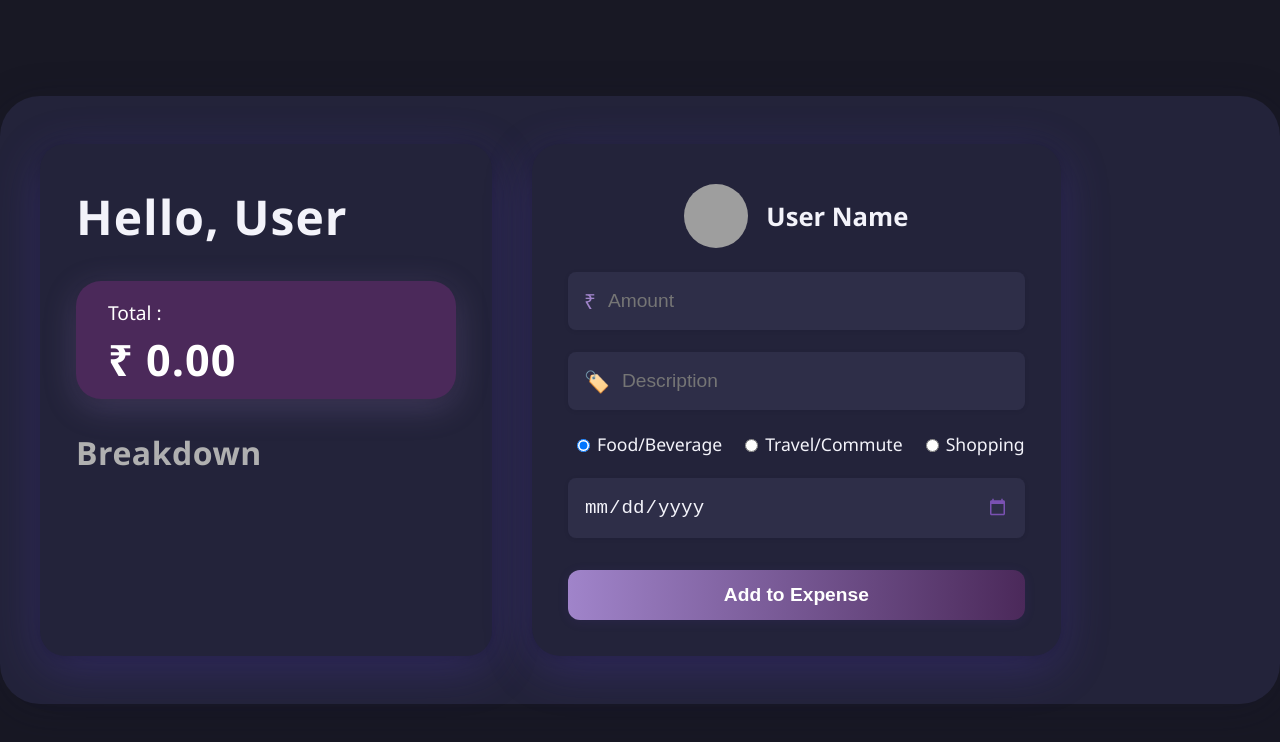
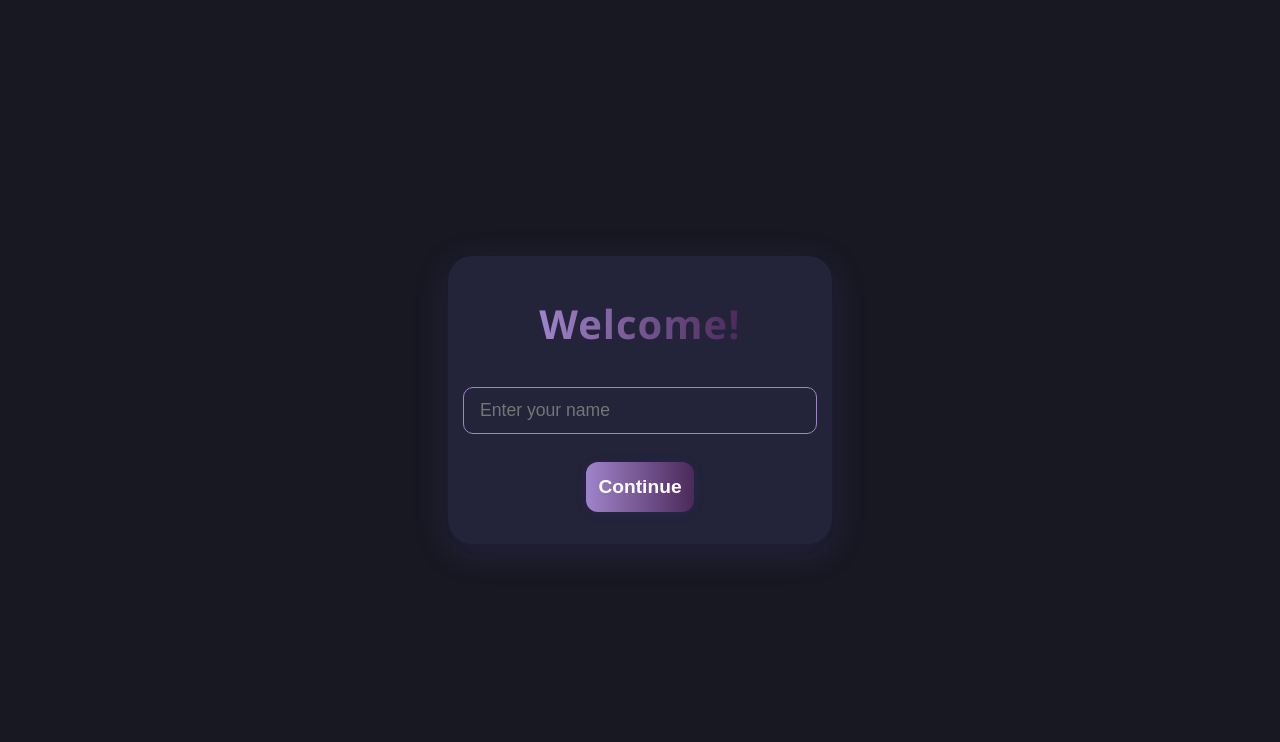
Before and after one commit to Srijanjpg/Expense-Tracker, a plain HTML site: page index.html in a window 1280 px wide. Drawn offline with Linux system fonts and the light colour scheme; grey boxes are pictures that could not be loaded.

Commit message:
Added a login screen

```diff
--- a/index.html
+++ b/index.html
@@ -8,7 +8,14 @@
     <title>Expense Tracker</title>
 </head>
 <body>
-    <div class="main-bg">
+    <div id="login-overlay" class="login-overlay">
+        <form id="login-form" class="login-form">
+            <h2 class="accent-heading">Welcome!</h2>
+            <input type="text" id="login-username" placeholder="Enter your name" required autofocus>
+            <button type="submit" class="add-btn">Continue</button>
+        </form>
+    </div>
+    <div class="main-bg" style="display:none;">
         <div class="dashboard">
             <div class="summary-card">
                 <h2 class="greeting" id="greeting">Hello, User</h2>
--- a/style.css
+++ b/style.css
@@ -256,7 +256,7 @@ body, html {
 
 .add-btn {
     margin-top: 10px;
-    padding: 14px 0;
+    padding: 14px 12px;
     background: linear-gradient(90deg, #a084ca 0%, #4b295a 100%);
     color: #fff;
     border: none;
@@ -278,6 +278,60 @@ body, html {
     cursor: pointer;
 }
 
+/* Login Overlay */
+.login-overlay {
+    position: fixed;
+    inset: 0;
+    background: rgba(24,24,36,0.96);
+    display: flex;
+    align-items: center;
+    justify-content: center;
+    z-index: 1000;
+}
+
+.login-form {
+    background: #23233a;
+    padding: 40px 32px 32px 32px;
+    border-radius: 24px;
+    box-shadow: 0 8px 32px 0 rgba(90, 78, 147, 0.25), 0 1.5px 8px 0 rgba(0,0,0,0.18);
+    border: 0.1px #a084ca;
+    display: flex;
+    flex-direction: column;
+    align-items: center;
+    min-width: 320px;
+    gap: 18px;
+}
+
+.accent-heading {
+    font-size: 2.5rem;
+    font-weight: 700;
+    margin: 0 0 18px 0;
+    color: #a084ca;
+    letter-spacing: 1px;
+    text-align: center;
+    background: linear-gradient(90deg, #a084ca 0%, #4b295a 100%);
+    -webkit-background-clip: text;
+    -webkit-text-fill-color: transparent;
+    background-clip: text;
+}
+
+#login-username {
+    padding: 12px 16px;
+    border-radius: 10px;
+    border: 1.5px solid #2e2e48;
+    font-size: 1.1rem;
+    width: 100%;
+    outline: none;
+    background: #181824;
+    color: #f3f3fa;
+    transition: border 0.2s;
+}
+
+#login-username:focus {
+    border: 1.5px solid #a084ca;
+    background: #23233a;
+}
+
 @media (max-width: 1100px) {
     .dashboard {
         flex-direction: column;
```
